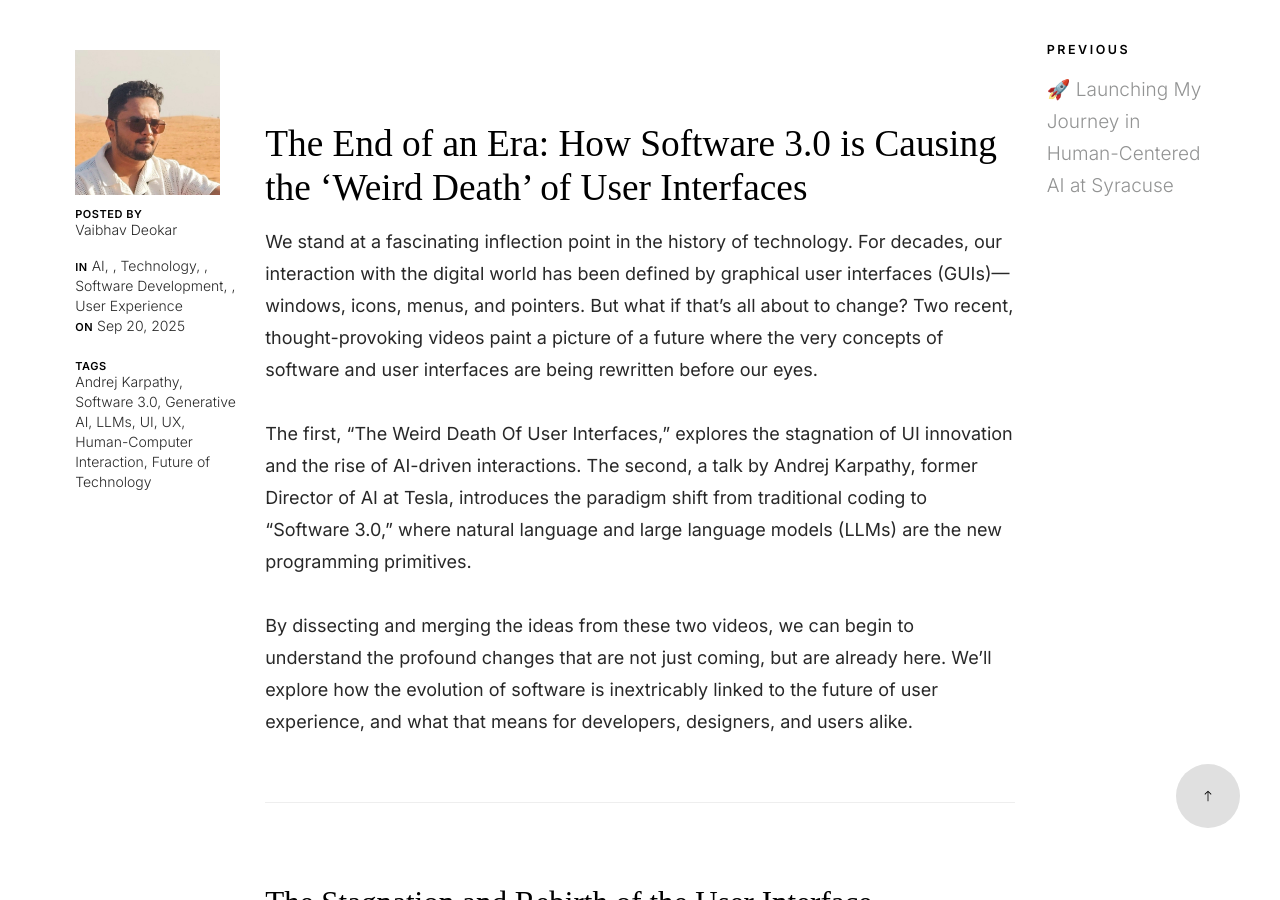
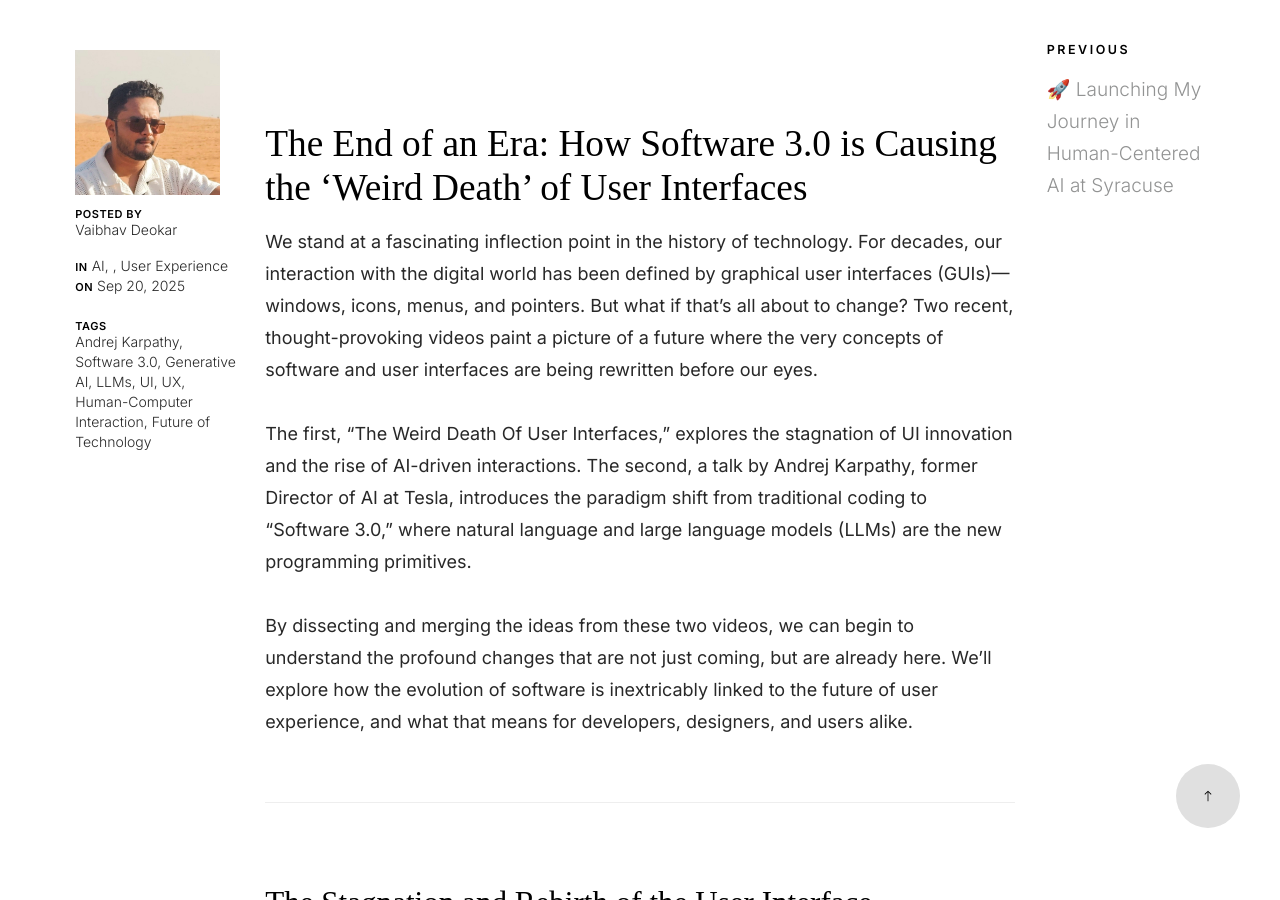
Before and after one commit to dev-ai-kar/vaibhavdeokar-portfolio, a Jekyll site: the page built from _posts/2025-09-20-software-3-and-the-weird-death-of-ui.md, in a window 1280 px wide and 900 px high, scrolled down 989 px. Built offline with Jekyll 4.4.1, drawn with Linux system fonts in a browser that asks for light colours; some web fonts are replaced.

Commit message:
fix(content): update categories in blog post on Software 3.0 to enhance relevance

```diff
--- a/_posts/2025-09-20-software-3-and-the-weird-death-of-ui.md
+++ b/_posts/2025-09-20-software-3-and-the-weird-death-of-ui.md
@@ -2,7 +2,7 @@
 layout: post
 title: "The End of an Era: How Software 3.0 is Causing the 'Weird Death' of User Interfaces"
 date: 2025-09-20 00:00:00 -0400
-categories: [AI, Technology, Software Development, User Experience]
+categories: [AI, User Experience]
 tags: [Andrej Karpathy, Software 3.0, Generative AI, LLMs, UI, UX, Human-Computer Interaction, Future of Technology]
 author: Vaibhav Deokar
 description: "A deep dive into the collision of Andrej Karpathy's 'Software 3.0' and the impending 'death' of traditional user interfaces, exploring what this means for the future of how we interact with technology."
```
